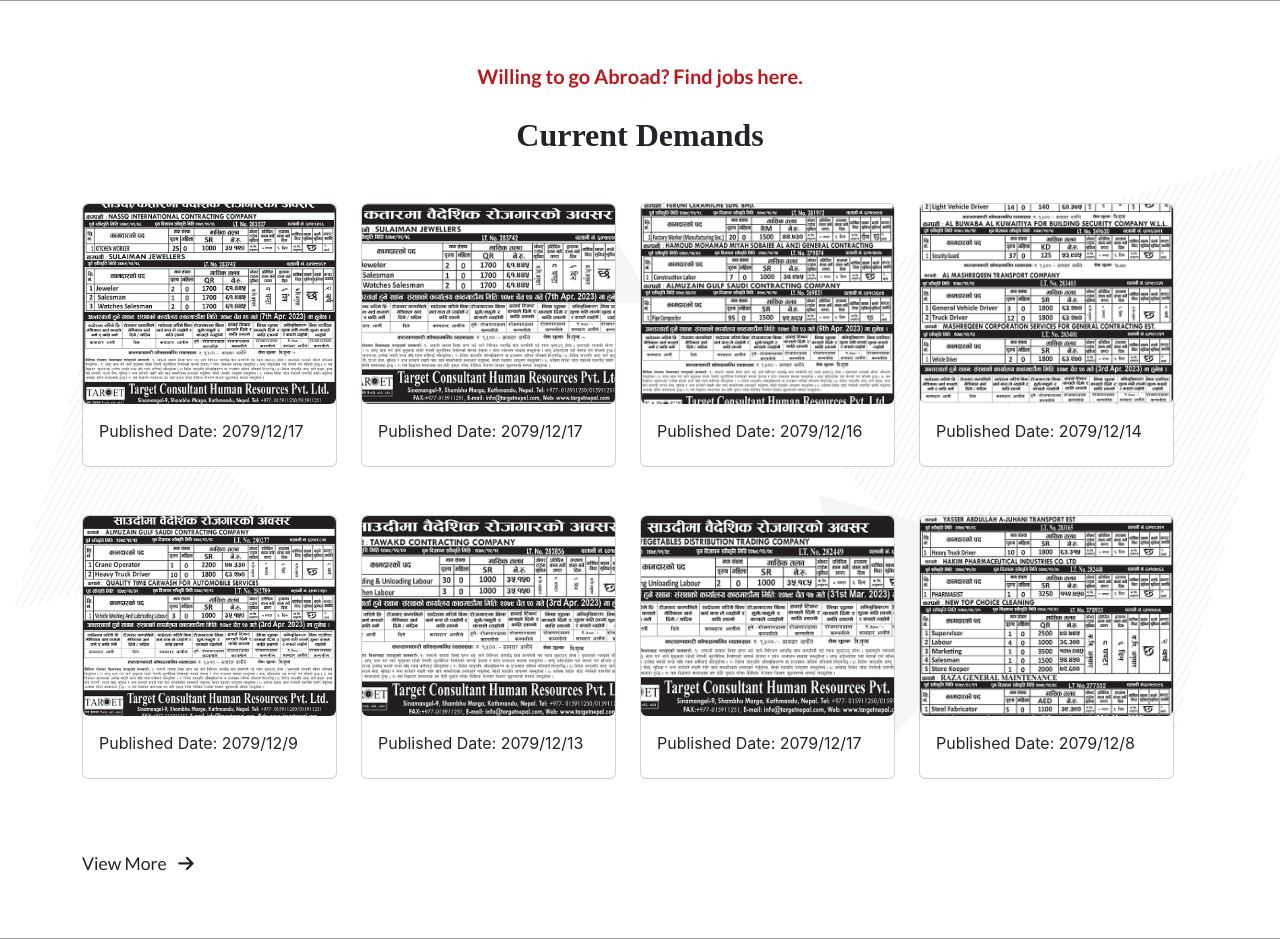
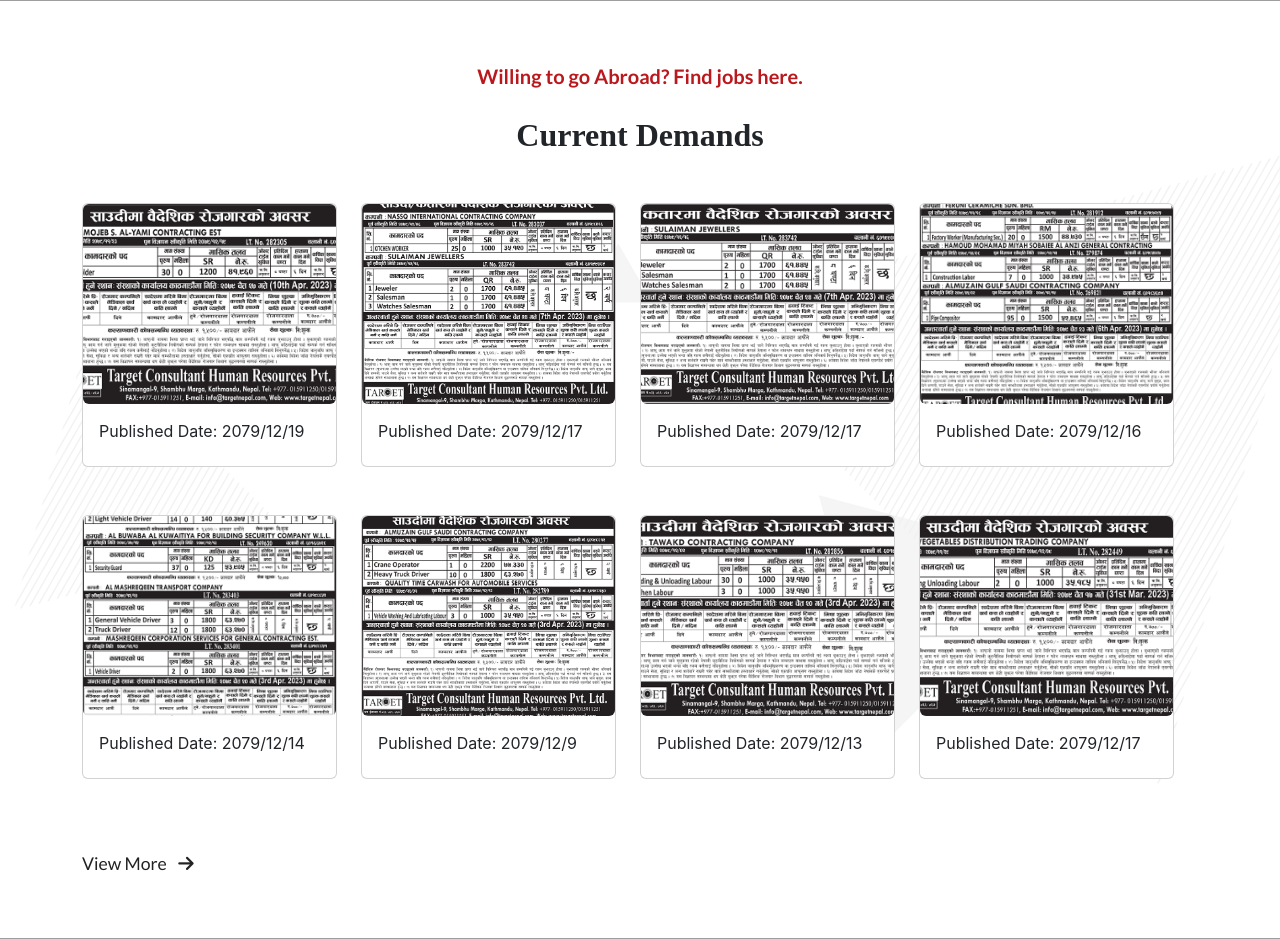
Before and after one commit to razustha/targetnepal, a PHP site: page / in a window 1280 px wide. Shown: the part 2192-3131 px from the top of the page. Run offline with PHP 8.4, Linux system fonts and the light colour scheme; some libraries are stand-ins or nearby versions; some web fonts are replaced; grey boxes are pictures that could not be loaded.

Commit message:
add demand

```diff
--- a/page-templates/all-job.php
+++ b/page-templates/all-job.php
@@ -9,6 +9,20 @@
 
         <div class="row g-4">
             <div class="row g-4">
+            <div class="col-md-3">
+                    <a href="assets/img/demand/tchrpl_16_chait-2.png" data-lightbox="image-1">
+                        <div class="card mb-4">
+
+                            <img class="img-fluid rounded" src="assets/img/demand/tchrpl_16_chait-2.png" alt="">
+
+                            <div class="card-body">
+                                <h5 class="card-title">Published Date: 2079/12/19</h5>
+
+                            </div>
+                        </div>
+
+                    </a>
+                </div>
             <div class="col-md-3">
                     <a href="assets/img/demand/tchrpl_16_chait-1.png" data-lightbox="image-1">
                         <div class="card mb-4">
@@ -107,20 +121,7 @@
 
                     </a>
                 </div>
-                <div class="col-md-3">
-                    <a href="assets/img/demand/target_16gate.png" data-lightbox="image-1">
-                        <div class="card mb-4">
 
-                            <img class="img-fluid rounded" src="assets/img/demand/target_16gate.png" alt="">
-
-                            <div class="card-body">
-                                <h5 class="card-title">Published Date: 2079/12/8</h5>
-
-                            </div>
-                        </div>
-
-                    </a>
-                </div>
 
             </div>
         </div>
```
Also changed, not shown: job-demand.php (+28 -0 lines), assets/img/demand/tchrpl_16_chait-2.png (added).
